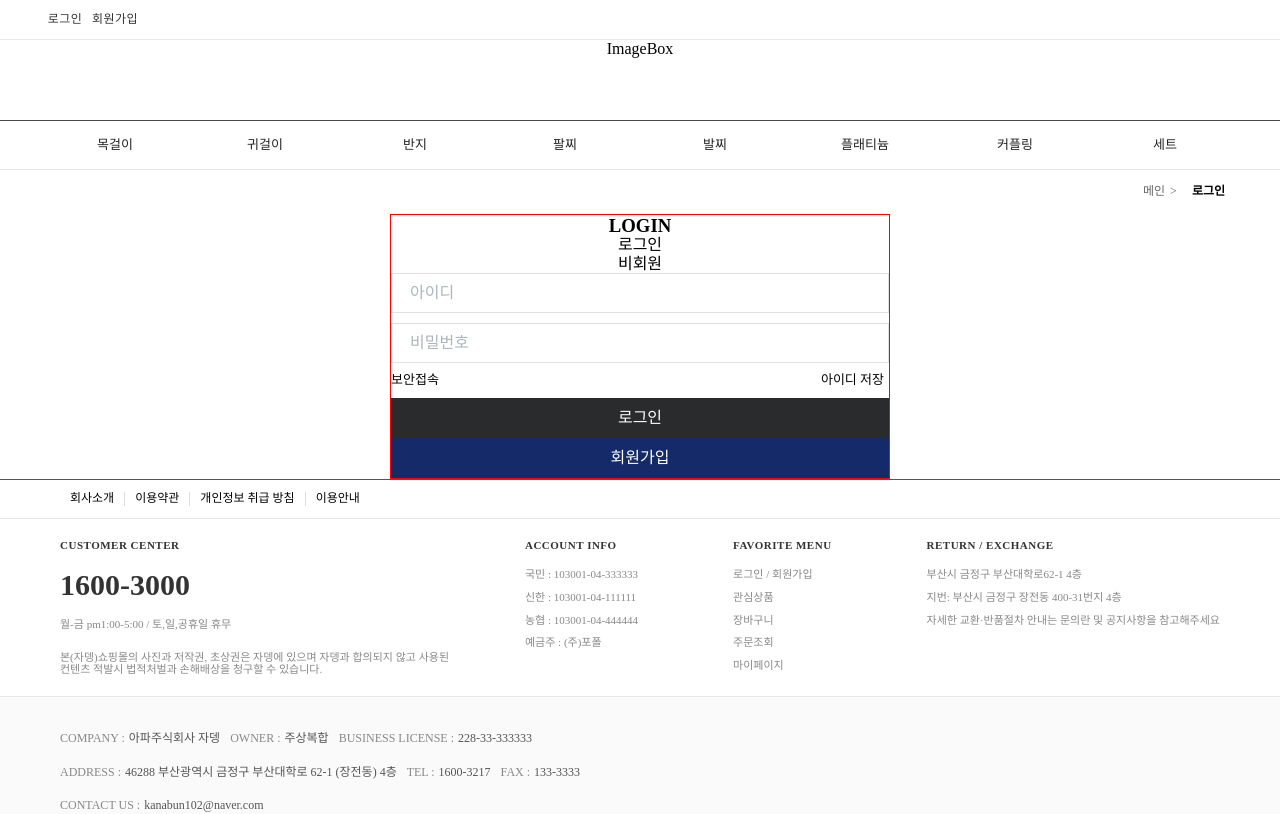
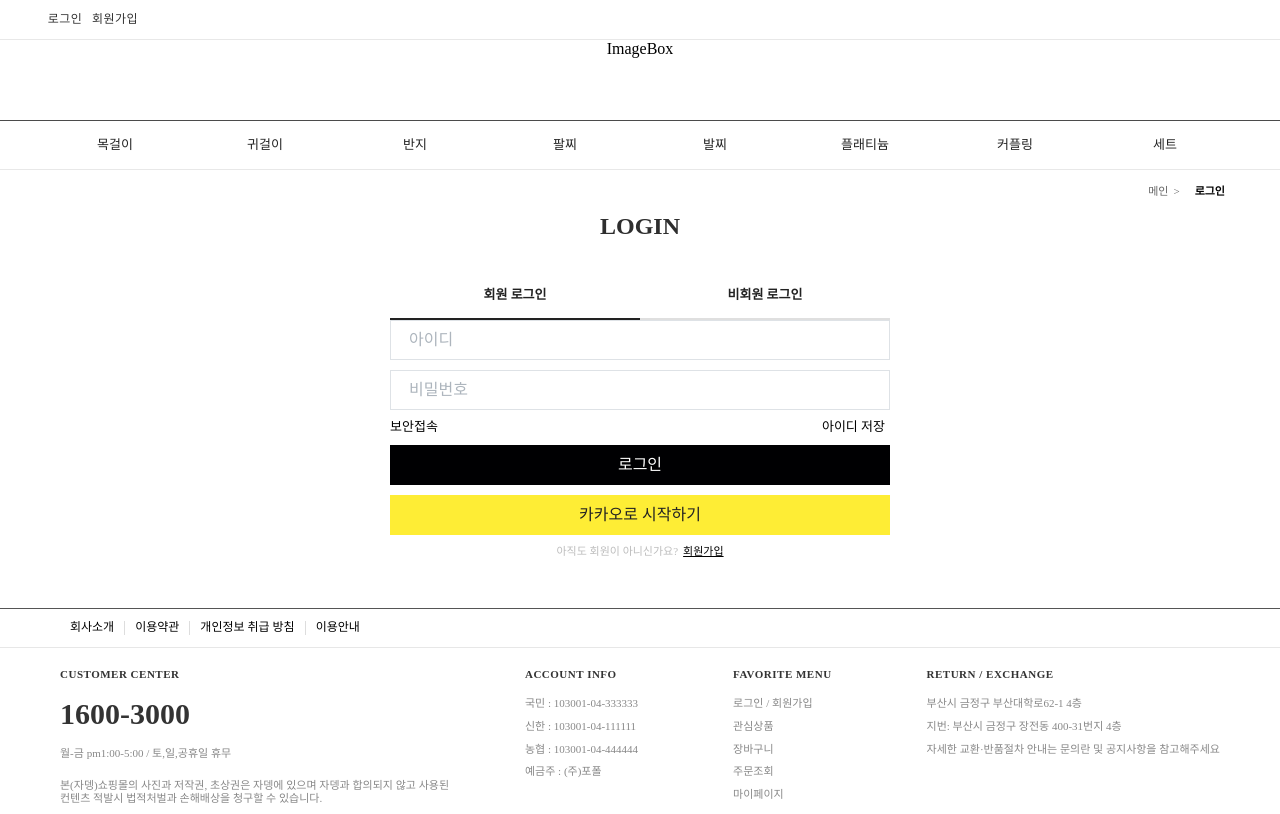
Before and after one commit to K-Soo/Shop_project, a Next.js app in the folder client/: page /auth/login in a window 1280 px wide. Shown: the top 814 px of the page. Built offline with nearby package versions, Linux system fonts and the light colour scheme.

Commit message:
feat : 로그인 페이지 퍼블리싱

```diff
--- a/client/pages/_app.tsx
+++ b/client/pages/_app.tsx
@@ -3,8 +3,11 @@ import Layout from "components/Layout";
 import { GlobalStyle } from "styles/global-styles.ts";
 import Theme from "styles/Theme";
 import Head from "next/head";
+import Router from "next/router";
 
 export default function App({ Component, pageProps }: AppProps) {
+
+
   return (
     <>
       <Head>
--- /dev/null
+++ b/client/src/components/Auth/Login/Member.tsx
@@ -0,0 +1,45 @@
+import React from "react";
+import styled from "styled-components";
+import Input from "components/style/Input";
+import Button from "components/style/Button";
+
+interface Imember {
+  className?: string;
+}
+
+const member: React.FC<Imember> = ({ className }) => {
+  return (
+    <form action='submit' className={className}>
+      <fieldset className='login-info'>
+        <Input placeholder='아이디' margin='0 0 10px 0' height='40' />
+        <Input placeholder='비밀번호' height='40' />
+      </fieldset>
+
+      <fieldset className='security'>
+        <span className='security--connection'>보안접속</span>
+        <span className='security--save-id'>아이디 저장</span>
+      </fieldset>
+
+      <fieldset className='login'>
+        <Button login>로그인</Button>
+      </fieldset>
+    </form>
+  );
+};
+
+export default styled(member)`
+  display: flex;
+  flex-direction: column;
+  margin-bottom: 10px;
+  .login-info {
+  }
+  .security {
+    margin: 10px 0;
+    font-size: 13px;
+    display: flex;
+    justify-content: space-between;
+    &--save-id {
+      margin-right: 5px;
+    }
+  }
+`;
--- /dev/null
+++ b/client/src/components/Auth/Login/NoMember.tsx
@@ -0,0 +1,12 @@
+import React from "react";
+import styled from "styled-components";
+
+interface INoMember {
+  className?: string;
+}
+
+const NoMember: React.FC<INoMember> = ({ className }) => {
+  return <div className={className}>NoMember</div>;
+};
+
+export default styled(NoMember)``;
--- a/client/src/components/Auth/Login/index.tsx
+++ b/client/src/components/Auth/Login/index.tsx
@@ -1,17 +1,55 @@
-import React from "react";
-import styled from "styled-components";
+import React, { useState } from "react";
+import styled, { css } from "styled-components";
 import Link from "next/link";
 import Button from "components/style/Button";
 import { useRouter } from "next/router";
 import PAGE from "../../../../utils/path";
 import Breadcrumb from "components/Common/Breadcrumb";
 import Input from "components/style/Input";
+import Title from "components/style/Title";
+import Member from "components/Auth/Login/Member";
+import NoMember from "components/Auth/Login/NoMember";
 
 interface ILogin {
   className?: string;
 }
 
+const LoginMenu = styled.ul<{ toggle: string }>`
+  display: flex;
+  text-align: center;
+  align-items: center;
+  height: 50px;
+  font-size: 13px;
+  font-weight: bold;
+  color: #222;
+  .item {
+    cursor: pointer;
+    flex: 1;
+    height: 100%;
+    line-height: 50px;
+  }
+  .member {
+    border-bottom: 2px solid #222;
+    ${props =>
+      props.toggle === "noMember" &&
+      css`
+        border-bottom: 2px solid #dfdfdf;
+      `}
+  }
+  .no-member {
+    border-bottom: 2px solid #dfdfdf;
+    ${props =>
+      props.toggle === "noMember" &&
+      css`
+        border-bottom: 2px solid #222;
+      `}
+  }
+`;
+
+type TLogin = "member" | "noMember";
+
 const Login: React.FC<ILogin> = ({ className }) => {
+  const [toggle, setToggle] = useState<TLogin>("member");
   const router = useRouter();
   return (
     <main className={className}>
@@ -23,39 +61,25 @@ const Login: React.FC<ILogin> = ({ className }) => {
         ))}
       </Breadcrumb>
       <div className='container'>
-        <div className='title-box'>
-          <h3>LOGIN</h3>
-          <ul>
-            <li>로그인</li>
-            <li>비회원</li>
-          </ul>
+        <Title margin='0 0 30px 0'>LOGIN</Title>
+        <LoginMenu toggle={toggle}>
+          <li className='member item' onClick={() => setToggle("member")}>
+            회원 로그인
+          </li>
+          <li className='no-member item' onClick={() => setToggle("noMember")}>
+            비회원 로그인
+          </li>
+        </LoginMenu>
+        {toggle === "member" ? <Member /> : <NoMember />}
+
+        <Button kakao>카카오로 시작하기</Button>
+
+        <div className='join-box'>
+          <span className='join-box__question'>아직도 회원이 아니신가요?</span>
+          <Link href={PAGE.REGISTER.path}>
+            <a className='join-box__link'>{PAGE.REGISTER.tag}</a>
+          </Link>
         </div>
-
-        <form action='submit' className='form-box'>
-          <fieldset className='form-box__login-info'>
-            <Input placeholder='아이디' margin='0 0 10px 0' height='40' />
-            <Input placeholder='비밀번호' height='40' />
-          </fieldset>
-
-          <fieldset className='form-box__security'>
-            <span className='form-box__security--connection'>보안접속</span>
-            <span className='form-box__security--save-id'>아이디 저장</span>
-          </fieldset>
-
-          <fieldset className='form-box__login'>
-            <Button login>로그인</Button>
-          </fieldset>
-        </form>
-
-        {/* <Button>네이버로 시작하기</Button>
-        <Button>카카오로 시작하기</Button> */}
-        <Button
-          onClick={() => {
-            router.push(PAGE.REGISTER.path);
-          }}
-        >
-          {PAGE.REGISTER.tag}
-        </Button>
       </div>
     </main>
   );
@@ -66,24 +90,16 @@ export default styled(Login)`
   .container {
     max-width: 500px;
     margin: 0 auto;
-    border: 1px solid red;
-    .title-box {
-      /* border: 1px solid red; */
+    .join-box {
+      margin: 10px 0;
       text-align: center;
-    }
-    .form-box {
-      display: flex;
-      flex-direction: column;
-      &__login-info {
+      font-size: 11px;
+      &__question {
+        color: #bcbcbc;
+        margin-right: 5px;
       }
-      &__security {
-        margin: 10px 0;
-        font-size: 13px;
-        display: flex;
-        justify-content: space-between;
-        &--save-id {
-          margin-right: 5px;
-        }
+      &__link {
+        text-decoration: underline;
       }
     }
   }
--- a/client/src/components/Common/Breadcrumb.tsx
+++ b/client/src/components/Common/Breadcrumb.tsx
@@ -7,7 +7,7 @@ interface IBreadcrumb {
 
 const BreadcrumbBlock = styled.ol`
   display: flex;
-  font-size: 12px;
+  font-size: 11px;
   color: #666666;
   li {
     padding: 0 5px;
--- a/client/src/components/Layout/Footer/index.tsx
+++ b/client/src/components/Layout/Footer/index.tsx
@@ -20,4 +20,5 @@ const Footer: React.FC<IFooter> = ({ className }) => {
 
 export default styled(Footer)`
   border-top: 1px solid #555;
+  margin-top: 50px;
 `;
--- a/client/src/components/Layout/Header/Menu.tsx
+++ b/client/src/components/Layout/Header/Menu.tsx
@@ -1,24 +1,23 @@
-import React from 'react';
-import styled, { css } from 'styled-components';
-import Link from 'next/link';
-import PAGE from '../../../../utils/path';
+import React from "react";
+import styled, { css } from "styled-components";
+import Link from "next/link";
+import PAGE from "../../../../utils/path";
 
 interface IMenu {
   className?: string;
   ScrollActive: boolean;
 }
 
-const Categories: { label: string, value: string, url: string }[] = [
-  { label: '로그인', value: 'login', url: '/auth/login' },
-  { label: '회원가입', value: 'register', url: '/auth/register' },
-]
-
+const Categories: { label: string; value: string; url: string }[] = [
+  { label: "로그인", value: "login", url: "/auth/login" },
+  { label: "회원가입", value: "register", url: "/auth/register" },
+];
 
 const Lists = styled.ul<{ ScrollActive: boolean }>`
   height: 100%;
   display: flex;
   align-items: center;
-  a{
+  a {
     display: inline-block;
     width: 100%;
     text-align: center;
@@ -29,7 +28,7 @@ const Lists = styled.ul<{ ScrollActive: boolean }>`
     height: 100%;
     width: 50px;
   }
-  .home-link{
+  .home-link {
     opacity: 0;
     width: 0px;
     display: flex;
@@ -37,17 +36,18 @@ const Lists = styled.ul<{ ScrollActive: boolean }>`
     justify-content: center;
   }
 
-  ${props => props.ScrollActive && css`
-    .home-link{
+  ${props =>
+    props.ScrollActive &&
+    css`
+      .home-link {
         color: #fff;
         width: 50px;
-      background-color: rgba(55,55,55,0.9);
-      transition: width .5s ease;
+        background-color: rgba(55, 55, 55, 0.9);
+        transition: width 0.5s ease;
         opacity: 1;
         height: 100%;
       }
     `}
-
 `;
 
 const Menu: React.FC<IMenu> = ({ className, ScrollActive }) => {
@@ -57,35 +57,31 @@ const Menu: React.FC<IMenu> = ({ className, ScrollActive }) => {
         <Lists className='lists' ScrollActive={ScrollActive}>
           <li className='home-link'>
             <Link href={PAGE.MAIN.path}>
-              <a>
-                홈
-              </a>
+              <a>홈</a>
             </Link>
           </li>
-          {Categories.map((d) => (
+          {Categories.map(d => (
             <li key={d.value} className='item'>
-              <Link href={d.url} >
-                <a>
-                  {d.label}
-                </a>
+              <Link href={d.url}>
+                <a>{d.label}</a>
               </Link>
             </li>
           ))}
         </Lists>
       </div>
     </div>
-  )
+  );
 };
 
 export default styled(Menu)`
   height: 40px;
-  background-color: rgba(255,255,255,.95);
+  background-color: rgba(255, 255, 255, 0.95);
   position: fixed;
   top: 0;
   width: 100%;
   border-bottom: 1px solid #e8e8e8;
   /* border-bottom: rgba(0,0,0,.09); */
-  .container{
+  .container {
     max-width: 1200px;
     height: 100%;
     margin: 0 auto;
--- a/client/src/components/Layout/Header/Nav.tsx
+++ b/client/src/components/Layout/Header/Nav.tsx
@@ -53,8 +53,8 @@ const StyledNav = styled.nav<{ ScrollActive: boolean }>`
 
 const Nav: React.FC<INav> = ({ className, ScrollActive }) => {
   return (
-    <StyledNav className={className} ScrollActive={ScrollActive}>
-      <div className='container'>
+    <StyledNav className={className} ScrollActive={ScrollActive} id='top'>
+      <div className='container' id='top'>
         <ul className='container__lists'>
           {NAV_MENU.map(d => (
             <li className='container__lists--item' key={d.label}>
--- a/client/src/components/style/Button.tsx
+++ b/client/src/components/style/Button.tsx
@@ -1,10 +1,10 @@
-import React from 'react';
-import styled,{css} from 'styled-components';
+import React from "react";
+import styled, { css } from "styled-components";
 
 interface IButton {
   className?: string;
-  gray?: boolean;
   login?: boolean;
+  kakao?: boolean;
   header?: boolean;
   width?: string;
   height?: string;
@@ -14,21 +14,20 @@ interface IButton {
   onClick?: (event: React.MouseEvent<HTMLButtonElement, MouseEvent>) => void;
 }
 
-const Button: React.FC<IButton> = ({ className, children , onClick}) => {
+const Button: React.FC<IButton> = ({ className, children, onClick }) => {
   return (
     <button className={className} onClick={onClick}>
       {children}
     </button>
-  )
+  );
 };
 
-
 export default styled(Button)`
-    width: ${({ width }) => width ?? '100%'};
-    height: ${({ height }) => height ?? '40px'};
-    margin: ${({ margin }) => margin ?? '0px'};
-    font-size: ${({ fontSize }) => fontSize ?? '16px'};
-    font-weight: ${({ fontWeight }) => fontWeight ?? '500'};
+  width: ${({ width }) => width ?? "100%"};
+  height: ${({ height }) => height ?? "40px"};
+  margin: ${({ margin }) => margin ?? "0px"};
+  font-size: ${({ fontSize }) => fontSize ?? "16px"};
+  font-weight: ${({ fontWeight }) => fontWeight ?? "500"};
   cursor: pointer;
   text-align: center;
   background: #152a69;
@@ -44,10 +43,18 @@ export default styled(Button)`
   ${props =>
     props.login &&
     css`
-        background: #2A2B2D;
+      background: #000002;
       &:hover {
-          background: #7e858d;
+        background: #2a2b2d;
       }
     `}
-
+  ${props =>
+    props.kakao &&
+    css`
+      background: #feed35;
+      color: #222;
+      &:hover {
+        background: #ffff6e;
+      }
+    `}
 `;
--- /dev/null
+++ b/client/src/components/style/Title.tsx
@@ -0,0 +1,21 @@
+import React from "react";
+import styled from "styled-components";
+
+interface ITitle {
+  className?: string;
+  fontSize?: string;
+  color?: string;
+  margin?: string;
+  textAlign?: string;
+}
+
+const Title: React.FC<ITitle> = ({ className, children }) => {
+  return <h2 className={className}>{children}</h2>;
+};
+
+export default styled(Title)`
+  font-size: ${({ fontSize }) => `${fontSize}px` ?? "30px"};
+  color: ${({ color }) => color ?? "#2e2e2e"};
+  margin: ${({ margin }) => `${margin}` ?? "0px"};
+  text-align: ${({ textAlign }) => textAlign ?? "center"};
+`;
```
Lines whose indentation alone changed are shown as unchanged.
